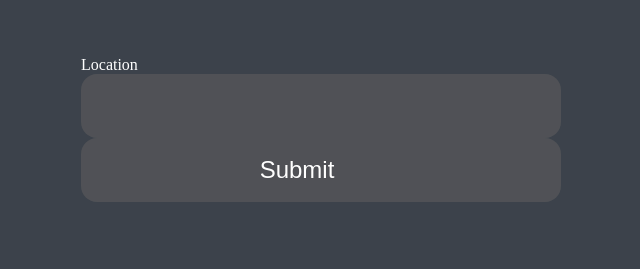
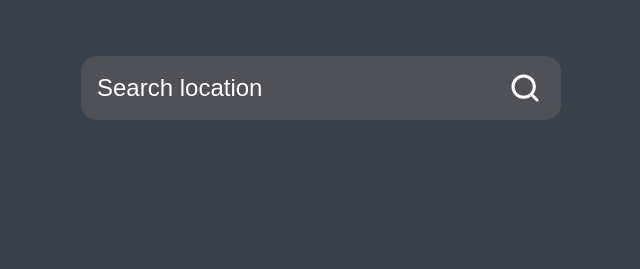
Before and after one commit to kathode/tempapperature, a website built with webpack: page src/template.html in a window 1280 px wide. Shown: the whole page, without its empty margins (319-959 px from the left). Built offline with nearby package versions, Linux system fonts and the light colour scheme.

Commit message:
Remove label and submit button, add wrapper for input
- wrapper needed to position search icon

```diff
--- a/src/template.html
+++ b/src/template.html
@@ -8,9 +8,9 @@
   <body>
     <div id="content">
       <form>
-        <label for="location">Location</label>
-        <input type="text" id="location" name="location" />
-        <input type="submit" />
+        <div class="input-wrapper">
+          <input type="text" name="location" placeholder="Search location" />
+        </div>
       </form>
       <div class="results"></div>
     </div>
```
